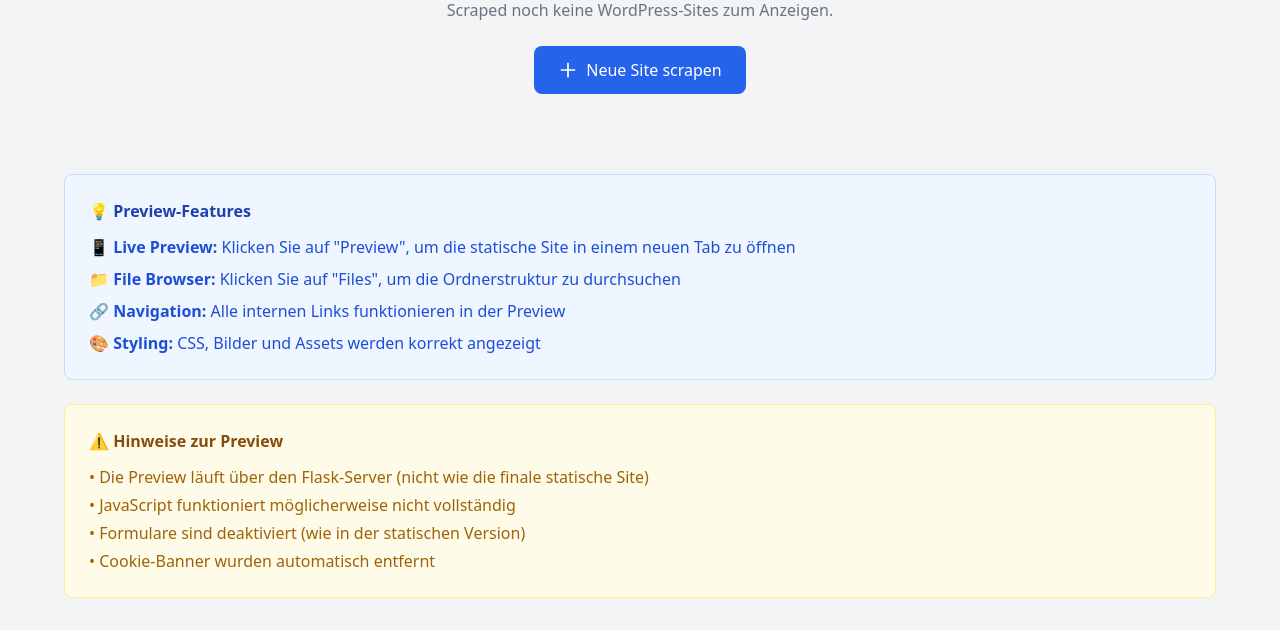
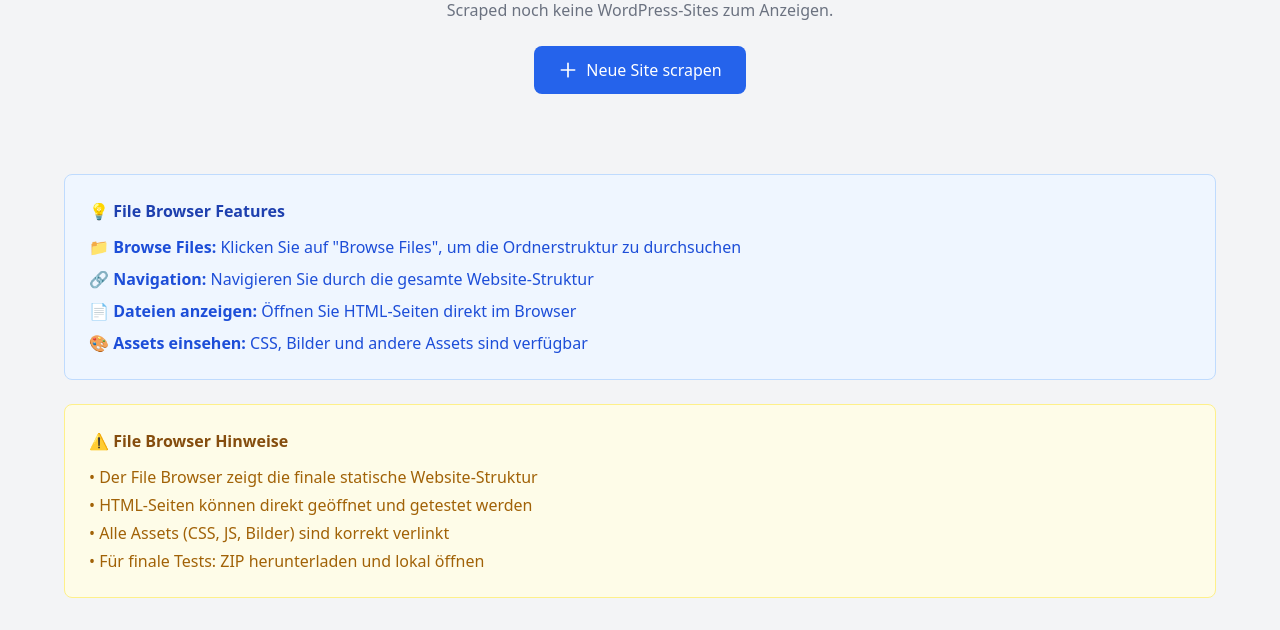
Before and after one commit to DG1001/wordpress-converter, a Flask app: page /preview in a window 1280 px wide. Shown: the part 266-896 px from the top of the page. Run offline with Flask 3, Linux system fonts and the light colour scheme; some libraries are stand-ins or nearby versions.

Commit message:
Remove broken preview buttons and update documentation
UI Improvements:
- Removed non-functional "Preview" buttons from site preview page
- Kept working "Browse Files" functionality with improved styling
- Updated button text to "Browse Files" for better clarity
- Consolidated preview interface to focus on file browsing

README Updates:
- Added comprehensive v2.0 improvements section
- Updated feature list with new capabilities (path fixing, cookie removal)
- Enhanced technical details with intelligent path conversion examples
- Added detailed workflow including quality control step
- Documented recent bug fixes and UI improvements

The file browser provides excellent navigation through scraped sites
while removing confusing non-functional preview options.

🤖 Generated with [Claude Code](https://claude.ai/code)

Co-Authored-By: Claude <noreply@anthropic.com>

```diff
--- a/templates/preview_index.html
+++ b/templates/preview_index.html
@@ -51,23 +51,14 @@
                                     </div>
 
                                     <div class="flex space-x-2">
-                                        <a href="/preview/{{ timestamp.path }}"
+                                        <a href="/preview/{{ timestamp.path }}/"
                                            target="_blank"
                                            class="bg-blue-600 text-white py-2 px-4 rounded hover:bg-blue-700 transition duration-200 text-sm inline-flex items-center">
-                                            <svg class="w-4 h-4 mr-1" fill="none" stroke="currentColor" viewBox="0 0 24 24">
-                                                <path stroke-linecap="round" stroke-linejoin="round" stroke-width="2" d="M15 12a3 3 0 11-6 0 3 3 0 016 0z"></path>
-                                                <path stroke-linecap="round" stroke-linejoin="round" stroke-width="2" d="M2.458 12C3.732 7.943 7.523 5 12 5c4.478 0 8.268 2.943 9.542 7-1.274 4.057-5.064 7-9.542 7-4.477 0-8.268-2.943-9.542-7z"></path>
-                                            </svg>
-                                            Preview
-                                        </a>
-                                        <a href="/preview/{{ timestamp.path }}/"
-                                           target="_blank"
-                                           class="bg-gray-600 text-white py-2 px-4 rounded hover:bg-gray-700 transition duration-200 text-sm inline-flex items-center">
                                             <svg class="w-4 h-4 mr-1" fill="none" stroke="currentColor" viewBox="0 0 24 24">
                                                 <path stroke-linecap="round" stroke-linejoin="round" stroke-width="2" d="M3 7v10a2 2 0 002 2h14a2 2 0 002-2V9a2 2 0 00-2-2H5a2 2 0 00-2-2z"></path>
                                                 <path stroke-linecap="round" stroke-linejoin="round" stroke-width="2" d="M8 5a2 2 0 012-2h4a2 2 0 012 2v2H8V5z"></path>
                                             </svg>
-                                            Files
+                                            Browse Files
                                         </a>
                                     </div>
                                 </div>
@@ -96,22 +87,22 @@
             {% endif %}
 
             <div class="bg-blue-50 border border-blue-200 rounded-lg p-6 mt-8">
-                <h3 class="font-semibold text-blue-800 mb-3">💡 Preview-Features</h3>
+                <h3 class="font-semibold text-blue-800 mb-3">💡 File Browser Features</h3>
                 <div class="text-blue-700 space-y-2">
-                    <p><strong>📱 Live Preview:</strong> Klicken Sie auf "Preview", um die statische Site in einem neuen Tab zu öffnen</p>
-                    <p><strong>📁 File Browser:</strong> Klicken Sie auf "Files", um die Ordnerstruktur zu durchsuchen</p>
-                    <p><strong>🔗 Navigation:</strong> Alle internen Links funktionieren in der Preview</p>
-                    <p><strong>🎨 Styling:</strong> CSS, Bilder und Assets werden korrekt angezeigt</p>
+                    <p><strong>📁 Browse Files:</strong> Klicken Sie auf "Browse Files", um die Ordnerstruktur zu durchsuchen</p>
+                    <p><strong>🔗 Navigation:</strong> Navigieren Sie durch die gesamte Website-Struktur</p>
+                    <p><strong>📄 Dateien anzeigen:</strong> Öffnen Sie HTML-Seiten direkt im Browser</p>
+                    <p><strong>🎨 Assets einsehen:</strong> CSS, Bilder und andere Assets sind verfügbar</p>
                 </div>
             </div>
 
             <div class="bg-yellow-50 border border-yellow-200 rounded-lg p-6 mt-6">
-                <h3 class="font-semibold text-yellow-800 mb-3">⚠️ Hinweise zur Preview</h3>
+                <h3 class="font-semibold text-yellow-800 mb-3">⚠️ File Browser Hinweise</h3>
                 <div class="text-yellow-700 space-y-1">
-                    <p>• Die Preview läuft über den Flask-Server (nicht wie die finale statische Site)</p>
-                    <p>• JavaScript funktioniert möglicherweise nicht vollständig</p>
-                    <p>• Formulare sind deaktiviert (wie in der statischen Version)</p>
-                    <p>• Cookie-Banner wurden automatisch entfernt</p>
+                    <p>• Der File Browser zeigt die finale statische Website-Struktur</p>
+                    <p>• HTML-Seiten können direkt geöffnet und getestet werden</p>
+                    <p>• Alle Assets (CSS, JS, Bilder) sind korrekt verlinkt</p>
+                    <p>• Für finale Tests: ZIP herunterladen und lokal öffnen</p>
                 </div>
             </div>
         </div>
--- a/templates/result.html
+++ b/templates/result.html
@@ -48,10 +48,10 @@
                         class="bg-purple-600 text-white py-3 px-6 rounded-lg hover:bg-purple-700 transition duration-200 font-semibold inline-flex items-center"
                     >
                         <svg class="w-5 h-5 mr-2" fill="none" stroke="currentColor" viewBox="0 0 24 24">
-                            <path stroke-linecap="round" stroke-linejoin="round" stroke-width="2" d="M15 12a3 3 0 11-6 0 3 3 0 016 0z"></path>
-                            <path stroke-linecap="round" stroke-linejoin="round" stroke-width="2" d="M2.458 12C3.732 7.943 7.523 5 12 5c4.478 0 8.268 2.943 9.542 7-1.274 4.057-5.064 7-9.542 7-4.477 0-8.268-2.943-9.542-7z"></path>
+                            <path stroke-linecap="round" stroke-linejoin="round" stroke-width="2" d="M3 7v10a2 2 0 002 2h14a2 2 0 002-2V9a2 2 0 00-2-2H5a2 2 0 00-2-2z"></path>
+                            <path stroke-linecap="round" stroke-linejoin="round" stroke-width="2" d="M8 5a2 2 0 012-2h4a2 2 0 012 2v2H8V5z"></path>
                         </svg>
-                        Live Preview
+                        Browse Files
                     </a>
                     <a
                         href="/"
```
Also changed, not shown: README.md.
